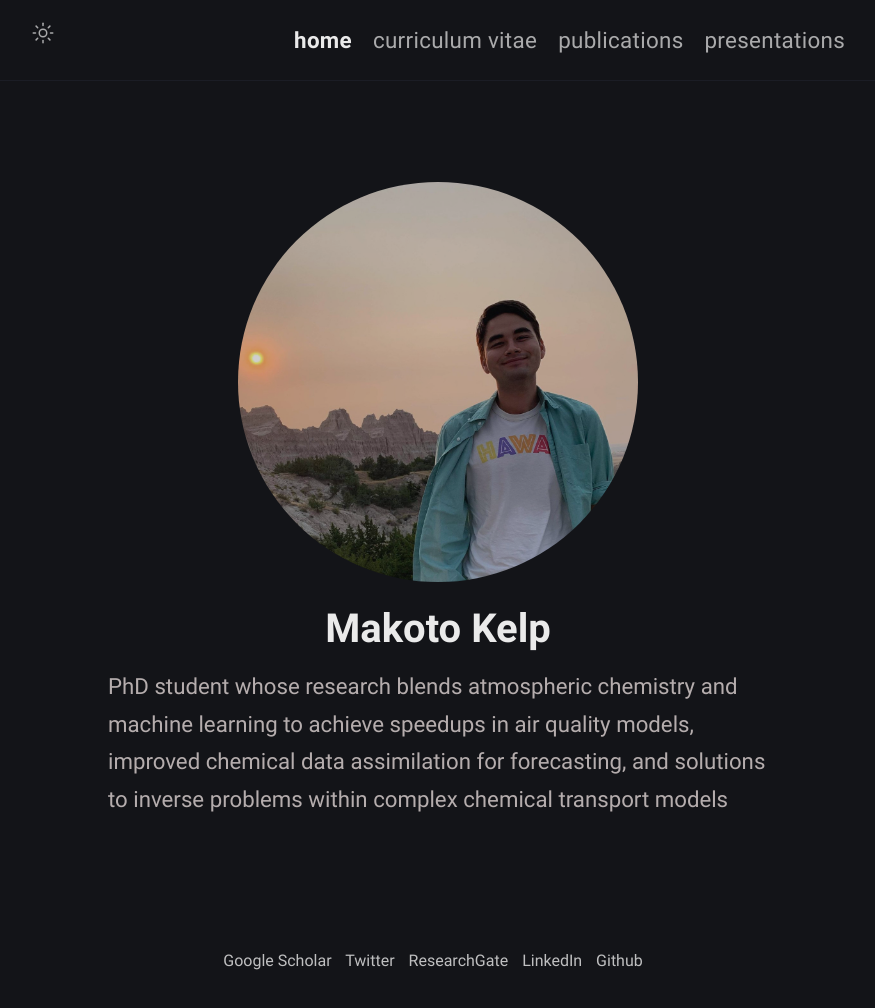
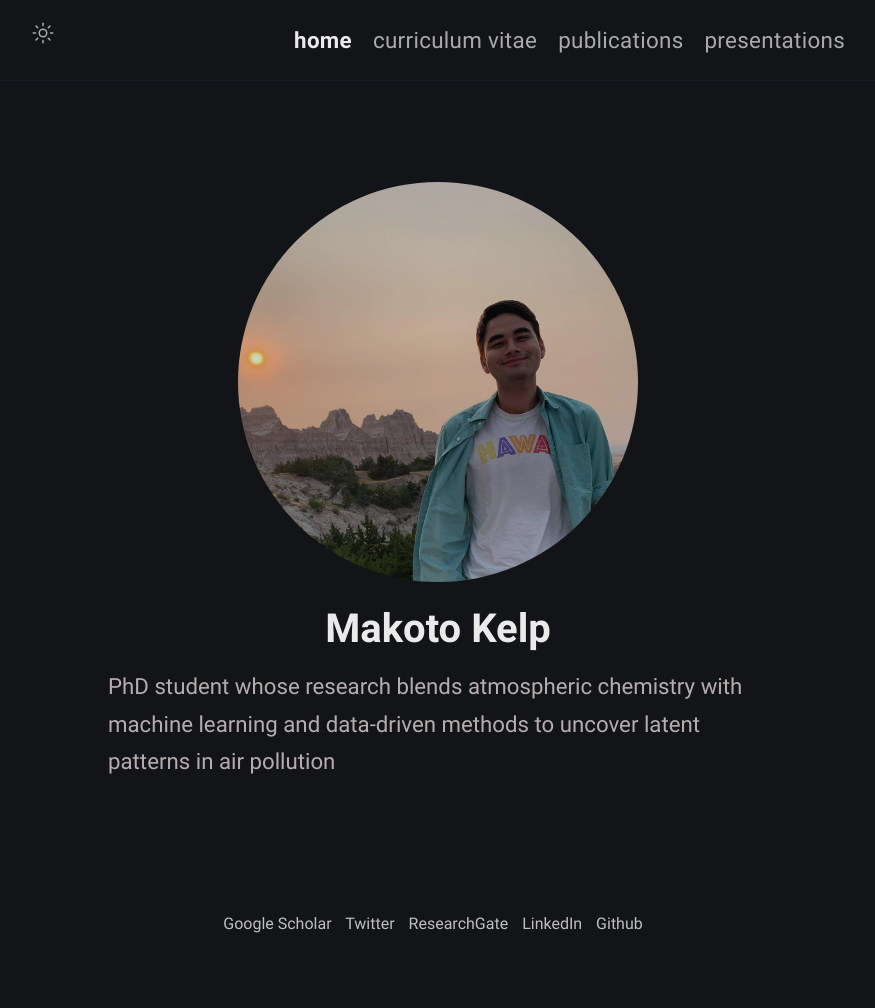
Before and after one commit to mkelp/mkelp.github.io, a Jekyll site: the page built from index.md, in a window 1280 px wide. Shown: the whole page, without its empty margins (202-1077 px from the left). Built offline with Jekyll 4.4.1, drawn with Linux system fonts in a browser that asks for light colours; after the commit the page ends 970 px from its top, so only the background shows below that.

Commit message:
initial commit

```diff
--- a/_config.yml
+++ b/_config.yml
@@ -12,9 +12,8 @@ mode: dark # default theme "dark" | "light"
 author:
   name: Makoto Kelp # author name
   bio: >- # tell to the world
-    PhD student whose research blends atmospheric chemistry and machine learning to achieve
-    speedups in air quality models, improved chemical data assimilation for forecasting,
-    and solutions to inverse problems within complex chemical transport models
+    PhD student whose research blends atmospheric chemistry with machine learning and data-driven methods to
+    uncover latent patterns in air pollution
 
   username: mkelp # general username
   github: mkelp # github username
```
